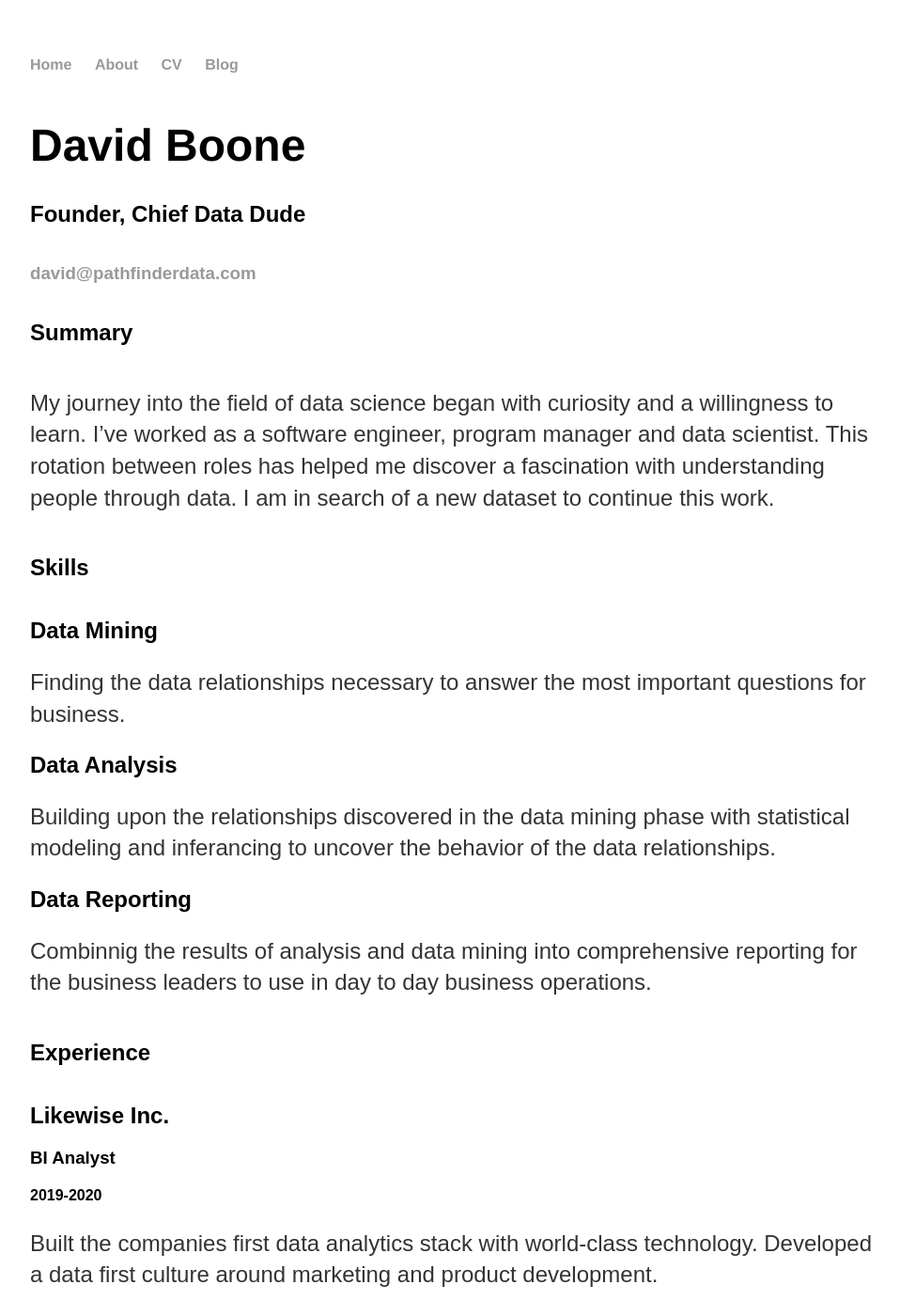
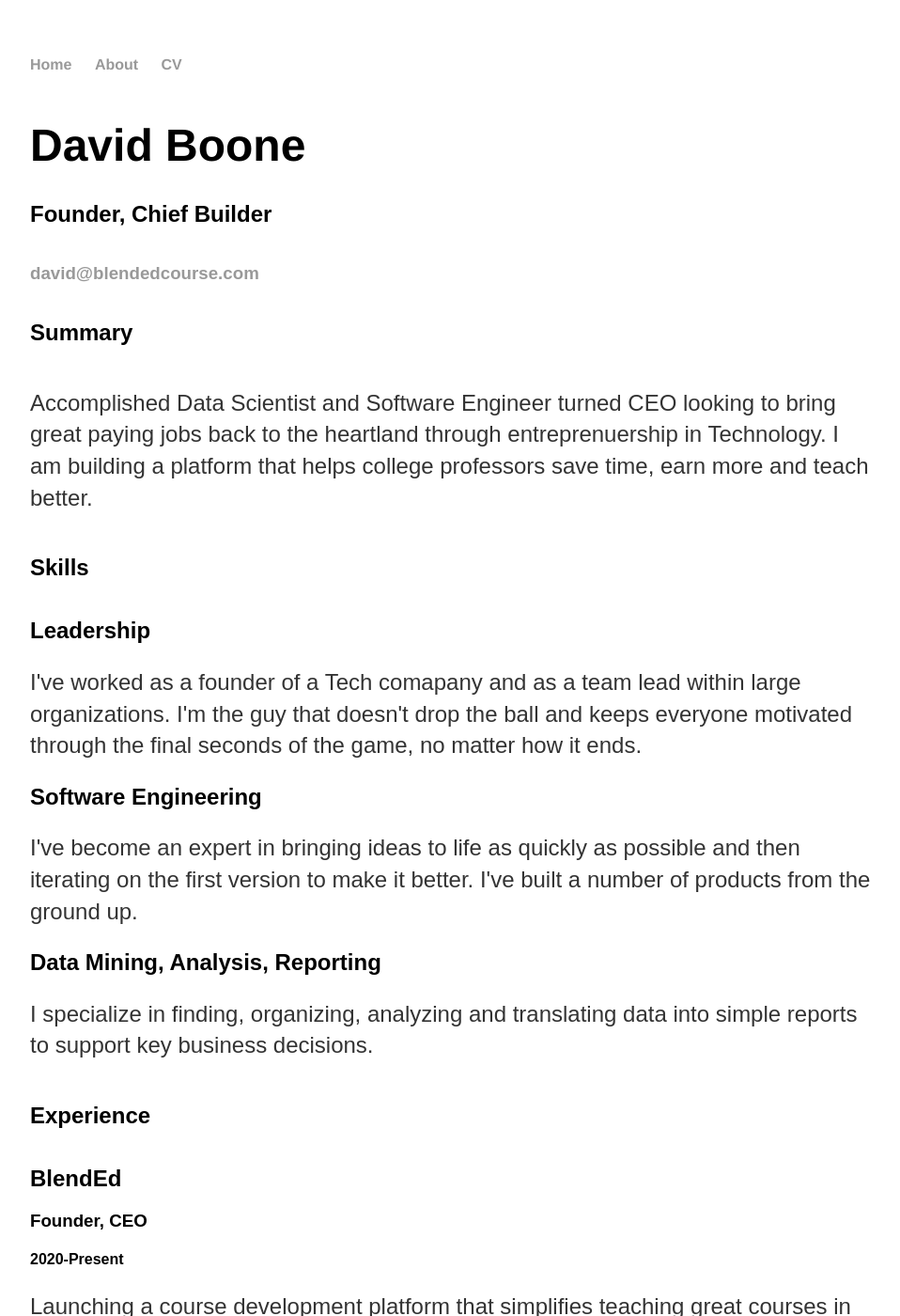
Before and after one commit to dboone31/dboone, a Jekyll site: the page built from cv/index.html, in a window 1280 px wide and 1400 px high. Shown: the whole window at 94% size, without its empty margins (160-1118 px from the left). Built offline with Jekyll 4.4.1, drawn with Linux system fonts in a browser that asks for light colours; nearby versions of some CDN libraries; some of the changed text lies outside the part shown.

Commit message:
2023 first update in a while

```diff
--- a/_layouts/default.html
+++ b/_layouts/default.html
@@ -21,7 +21,7 @@
                 <li><a href="/">Home</a></li>
                 <li><a href="/about">About</a></li>
                 <li><a href="/cv">CV</a></li>
-                <li><a href="/blog">Blog</a></li>
+                <!-- <li><a href="/blog">Blog</a></li> -->
             </ul>
         </nav>
         <div class="container">
@@ -31,7 +31,7 @@
         </div><!-- /.container -->
         <footer>
             <ul>
-                <li><a href="mailto:boone.david2@gmail.com"><img src="/img/email.png"/></a></li>
+                <li><a href="mailto:david@blendedcourse.com"><img src="/img/email.png"/></a></li>
                 <li><a href="https://github.com/dboone31"><img src="/img/GitHub-Mark-64px.png"/></a></li>
                 <li><a href="https://www.linkedin.com/in/davidboonejr1/"><img src="/img/linkedin_circle_black-512.png"/></a></li>
                 <li><a href="https://twitter.com/_davidboonejr"><img src="/img/twitter.svg"/></a></li>
--- a/about/index.html
+++ b/about/index.html
@@ -4,4 +4,6 @@ title: About David Boone
 ---
 
 <h1>{{ page.title }}</h1>
-<p>Coming Soon!</p>
+<p>I like building stuff that matters and I've gotten decent at doing it.
+    So I want to do as much of that as I possibly can. If you want to learn
+    more about me, follow me on twitter. I might start posting there.</p>
--- a/cv/index.html
+++ b/cv/index.html
@@ -1,6 +1,6 @@
 ---
 layout: default
-title: David Boone | Founder, CTO | david@pathfinderdata.com
+title: David Boone | Founder, CTO | david@blendedcourse.com
 ---
 
 <div id="doc2">
@@ -10,13 +10,13 @@ title: David Boone | Founder, CTO | david@pathfinderdata.com
 			<div class="pure-g">
 				<div class="pure-u-1-1 first">
 					<h1>David Boone</h1>
-					<h2>Founder, Chief Data Dude</h2>
+					<h2>Founder, Chief Builder</h2>
 				</div>
 
 				<div class="pure-g">
 					<div class="pure-u-1-1 contact-info">
 						<!-- <h3><a id="pdf" href="#">Download PDF</a></h3> -->
-						<h3><a href="mailto:david@pathfinderdata.com">david@pathfinderdata.com</a></h3>
+						<h3><a href="mailto:david@blendedcourse.com">david@blendedcourse.com</a></h3>
 						<!-- <h3>(313)-555-5309</h3> -->
 					</div>
 					<!--// .contact-info -->
@@ -34,10 +34,9 @@ title: David Boone | Founder, CTO | david@pathfinderdata.com
 						</div>
 						<div class="pure-u-1-1">
 							<p class="enlarge">
-								My journey into the field of data science began with curiosity and a willingness to
-								learn. I’ve worked as a software engineer, program manager and data scientist. This
-								rotation between roles has helped me discover a fascination with understanding people
-								through data. I am in search of a new dataset to continue this work.
+								Accomplished Data Scientist and Software Engineer turned CEO looking to bring great paying
+								jobs back to the heartland through entreprenuership in Technology. I am building a platform
+								that helps college professors save time, earn more and teach better.
 							</p>
 						</div>
 					</div>
@@ -49,22 +48,24 @@ title: David Boone | Founder, CTO | david@pathfinderdata.com
 						<div class="pure-u-1-1">
 
 							<div class="talent">
-								<h2>Data Mining</h2>
-								<p>Finding the data relationships necessary to answer the most important questions for
-									business.</p>
+								<h2>Leadership</h2>
+								<p>I've worked as a founder of a Tech comapany and as a team lead within large organizations.
+									I'm the guy that doesn't drop the ball and keeps everyone motivated through the final seconds of the game, no matter how it ends.</p>
 							</div>
 
 							<div class="talent">
-								<h2>Data Analysis</h2>
-								<p>Building upon the relationships discovered in the data mining phase with statistical
-									modeling and inferancing to uncover the behavior of the data relationships.</p>
+								<h2>Software Engineering</h2>
+								<p>I've become an expert in bringing ideas to life as quickly as possible and then iterating on
+									the first version to make it better. I've built a number of products from the ground up.
+								</p>
 							</div>
 
 							<div class="talent">
-								<h2>Data Reporting</h2>
-								<p>Combinnig the results of analysis and data mining into comprehensive reporting for
-									the business leaders to use in day to day business operations.</p>
+								<h2>Data Mining, Analysis, Reporting</h2>
+								<p>I specialize in finding, organizing, analyzing and translating data into simple
+									reports to support key business decisions.</p>
 							</div>
+
 						</div>
 					</div>
 
@@ -75,13 +76,23 @@ title: David Boone | Founder, CTO | david@pathfinderdata.com
 						</div>
 
 						<div class="pure-g">
+							<div class="pure-u-1-1 job">
+								<h2>BlendEd</h2>
+								<h3>Founder, CEO</h3>
+								<h4>2020-Present</h4>
+								<p>Launching a course development platform that simplifies teaching great courses in online, in-person,
+									and blended formats and provides professors the opportunity to monetize their best learning materials.
+								</p>
+							</div>
 
 							<div class="pure-u-1-1 job">
 								<h2>Likewise Inc.</h2>
 								<h3>BI Analyst</h3>
 								<h4>2019-2020</h4>
-								<p>Built the companies first data analytics stack with world-class technology. Developed
-									a data first culture around marketing and product development.</p>
+								<p>Moved the company from an excel based analytics stack to a fully automated
+									reporting environment that democratized insight discovery and decision making.
+									Developed real-time reports that enable spend tracking. The stack is still in
+									use by the company without the need for any developer resources.</p>
 							</div>
 
 							<div class="pure-u-1-1 job">
@@ -132,9 +143,10 @@ title: David Boone | Founder, CTO | david@pathfinderdata.com
 						</div>
 							<div class="pure-u-1-3">
 								<ul class="talent">
-									<li>SQL Server</li>
-									<li>Python</li>
-									<li class="last">Power BI</li>
+									<li>Firebase</li>
+									<li>Node.js</li>
+									<li>Typescript</li>
+									<li class="last">React</li>
 								</ul>
 							</div>
 							<div class="pure-u-1-3">
@@ -146,9 +158,9 @@ title: David Boone | Founder, CTO | david@pathfinderdata.com
 							</div>
 							<div class="pure-u-1-3">
 								<ul class="talent">
-									<li>Google App Script</li>
-									<li>Google Sheets</li>
-									<li class="last">Google Data Studio</li>
+									<li>SQL Server</li>
+									<li>Azure Cloud Services</li>
+									<li class="last">PowerBI</li>
 								</ul>
 							</div>
 						</div>
--- a/index.html
+++ b/index.html
@@ -1,6 +1,6 @@
 ---
 layout: default
-title: David Boone, Creator
+title: David Boone Jr., Creator, CEO, Founder
 ---
 <div class="Logo">
     <img src="img/Davidboone7121.jpg" class="center" />
```
Also changed, not shown: _posts/2019-05-08-first-post.md (+1 -1 lines).
